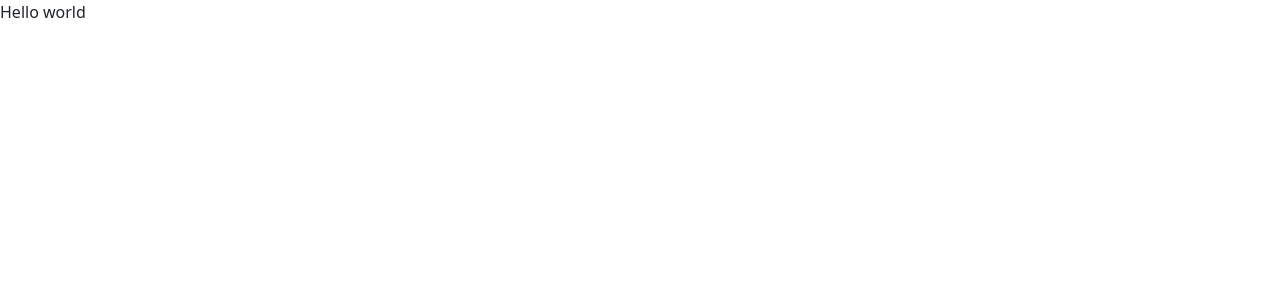
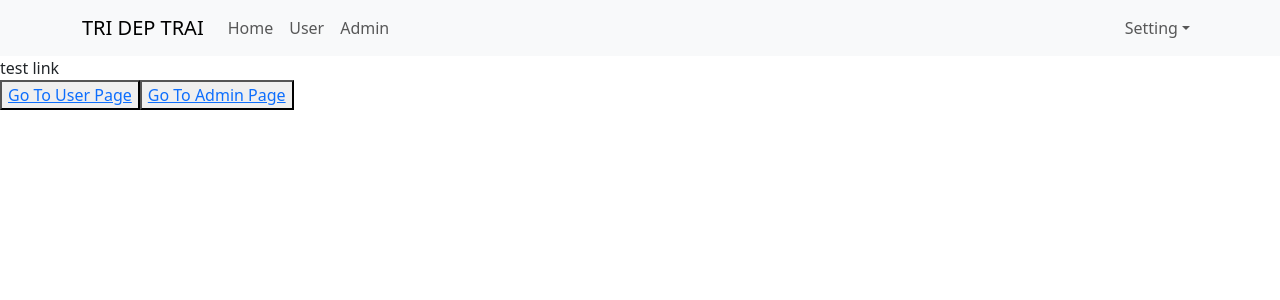
Before and after one commit to ToRiTheBlackCat/LearnReact, a React (Create React App) app: page / in a window 1280 px wide. Shown: the top 300 px of the page. Built offline with nearby package versions, Linux system fonts and the light colour scheme.

Commit message:
[ADD] learn Link of react-router dom

```diff
--- a/src/App.js
+++ b/src/App.js
@@ -1,6 +1,23 @@
 import "./App.scss";
+import Header from "./components/Header/Header";
+import { Link } from "react-router-dom";
 
 const App = () => {
-  return <div className="app-container">Hello world</div>;
+  return (
+    <div className="app-container">
+      <Header />
+      <div>
+        test link
+        <div>
+          <button>
+            <Link to="/users">Go To User Page</Link>
+          </button>
+          <button>
+            <Link to="/admins">Go To Admin Page</Link>
+          </button>
+        </div>
+      </div>
+    </div>
+  );
 };
 export default App;
--- /dev/null
+++ b/src/components/Admin/Admin.js
@@ -0,0 +1,4 @@
+const Admin = (prop) => {
+  return <div>Admin component</div>;
+};
+export default Admin;
--- a/src/components/Header/Header.js
+++ b/src/components/Header/Header.js
@@ -2,6 +2,7 @@
 import Nav from "react-bootstrap/Nav";
 import Navbar from "react-bootstrap/Navbar";
 import NavDropdown from "react-bootstrap/NavDropdown";
+import { Link } from "react-router-dom";
 
 const Header = () => {
   return (
@@ -11,9 +12,19 @@
         <Navbar.Toggle aria-controls="basic-navbar-nav" />
         <Navbar.Collapse id="basic-navbar-nav">
           <Nav className="me-auto">
-            <Nav.Link href="#home">Home</Nav.Link>
-            <Nav.Link href="#link">User</Nav.Link>
-            <Nav.Link href="#link">Admin</Nav.Link>
+            <Link to="/" className="nav-link">
+              Home
+            </Link>
+            <Link to="/users" className="nav-link">
+              User
+            </Link>
+            <Link to="/admins" className="nav-link">
+              Admin
+            </Link>
+
+            {/* <Nav.Link href="#home">Home</Nav.Link>
+            <Nav.Link href="users">User</Nav.Link>
+            <Nav.Link href="admins">Admin</Nav.Link> */}
           </Nav>
           <Nav>
             <NavDropdown title="Setting" id="basic-nav-dropdown">
--- /dev/null
+++ b/src/components/User/User.js
@@ -0,0 +1,4 @@
+const User = (prop) => {
+  return <div>User component</div>;
+};
+export default User;
--- a/src/index.js
+++ b/src/index.js
@@ -1,16 +1,27 @@
-import React from "react";
-import ReactDOM from "react-dom/client";
+import * as React from "react";
+import * as ReactDOM from "react-dom/client";
 import App from "./App";
 import reportWebVitals from "./reportWebVitals";
 import { Provider } from "react-redux";
 import store from "./redux/store";
 import "bootstrap/dist/css/bootstrap.min.css";
+import { BrowserRouter, Routes, Route } from "react-router-dom";
+import User from "./components/User/User";
+import Admin from "./components/Admin/Admin";
+
 const root = ReactDOM.createRoot(document.getElementById("root"));
 root.render(
   <Provider store={store}>
-    <React.StrictMode>
-      <App />
-    </React.StrictMode>
+    {/* <React.StrictMode> */}
+    <BrowserRouter>
+      <Routes>
+        {/* Tránh hàm event.preventDefault của tag a cổ điển - ko gây load trang */}
+        <Route path="/" element={<App />} />
+        <Route path="/users" element={<User />} />
+        <Route path="/admins" element={<Admin />} />
+      </Routes>
+    </BrowserRouter>
+    {/* </React.StrictMode> */}
   </Provider>
 );
 
```
